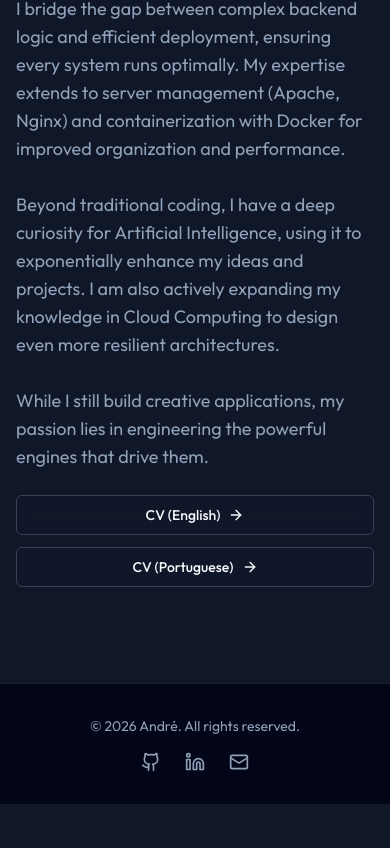
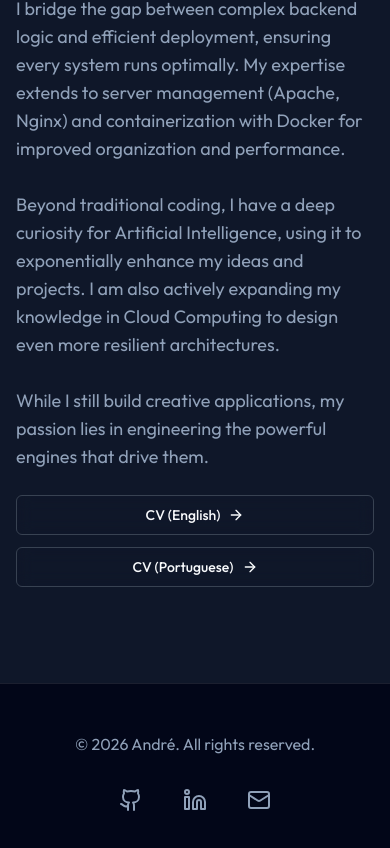
Before and after one commit to Andalexskywalker/portfolio-andre, a Next.js app in the folder web/: page / in a window 390 px wide. Shown: the part 5156-6004 px from the top of the page. Before the commit the page ends 5960 px from the top, so only its background shows below. Built offline with nearby package versions, Linux system fonts and the light colour scheme.

Commit message:
fix: improve footer accessibility and size on mobile

```diff
--- a/web/src/components/Footer.tsx
+++ b/web/src/components/Footer.tsx
@@ -3,20 +3,23 @@ import Link from "next/link";
 
 export function Footer() {
     return (
-        <footer className="border-t border-white/10 bg-slate-950 py-8">
-            <div className="container mx-auto px-4 md:px-6 flex flex-col md:flex-row items-center justify-between gap-4">
-                <p className="text-sm text-slate-400">
+        <footer className="border-t border-white/10 bg-slate-950 py-12">
+            <div className="container mx-auto px-4 md:px-6 flex flex-col md:flex-row items-center justify-between gap-6 text-center md:text-left">
+                <p className="text-slate-400">
                     © {new Date().getFullYear()} André. All rights reserved.
                 </p>
                 <div className="flex items-center gap-6">
-                    <Link href="https://github.com/Andalexskywalker" className="text-slate-400 hover:text-white transition-colors">
-                        <Github className="h-5 w-5" />
+                    <Link href="https://github.com/Andalexskywalker" className="text-slate-400 hover:text-white transition-colors p-2" target="_blank">
+                        <Github className="h-6 w-6" />
+                        <span className="sr-only">GitHub</span>
                     </Link>
-                    <Link href="https://www.linkedin.com/in/andr%C3%A9-ramos-a7b3412a2/" className="text-slate-400 hover:text-white transition-colors">
-                        <Linkedin className="h-5 w-5" />
+                    <Link href="https://www.linkedin.com/in/andr%C3%A9-ramos-a7b3412a2/" className="text-slate-400 hover:text-white transition-colors p-2" target="_blank">
+                        <Linkedin className="h-6 w-6" />
+                        <span className="sr-only">LinkedIn</span>
                     </Link>
-                    <Link href="mailto:andalex.ramos04@gmail.com" className="text-slate-400 hover:text-white transition-colors">
-                        <Mail className="h-5 w-5" />
+                    <Link href="mailto:andalex.ramos04@gmail.com" className="text-slate-400 hover:text-white transition-colors p-2">
+                        <Mail className="h-6 w-6" />
+                        <span className="sr-only">Email</span>
                     </Link>
                 </div>
             </div>
```
